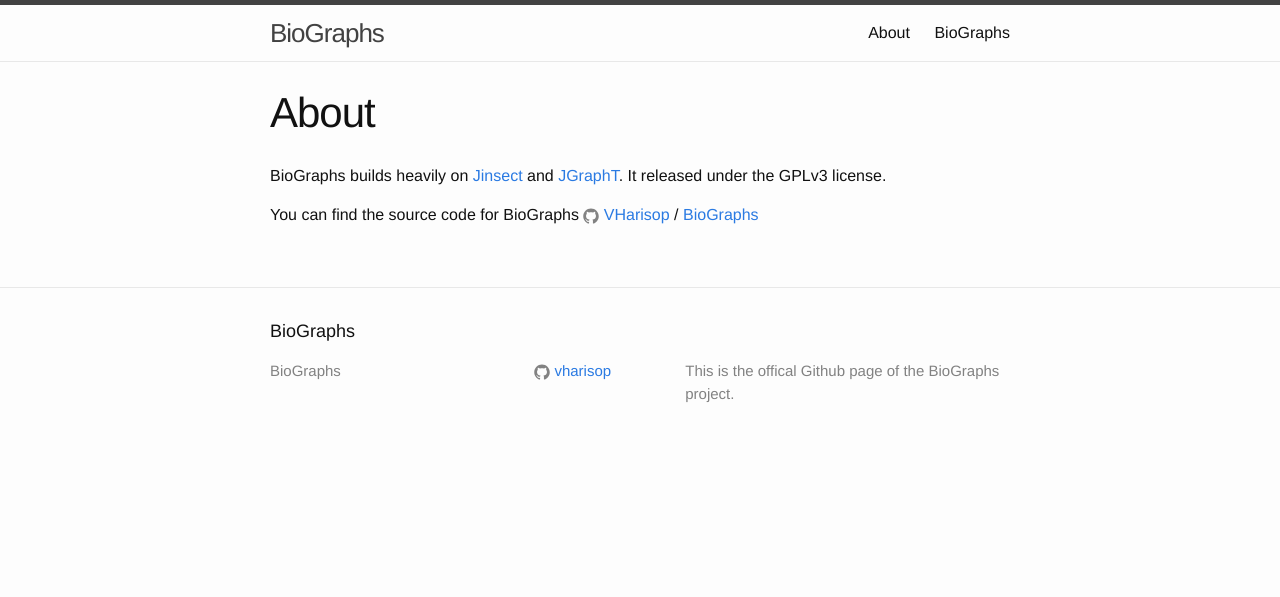
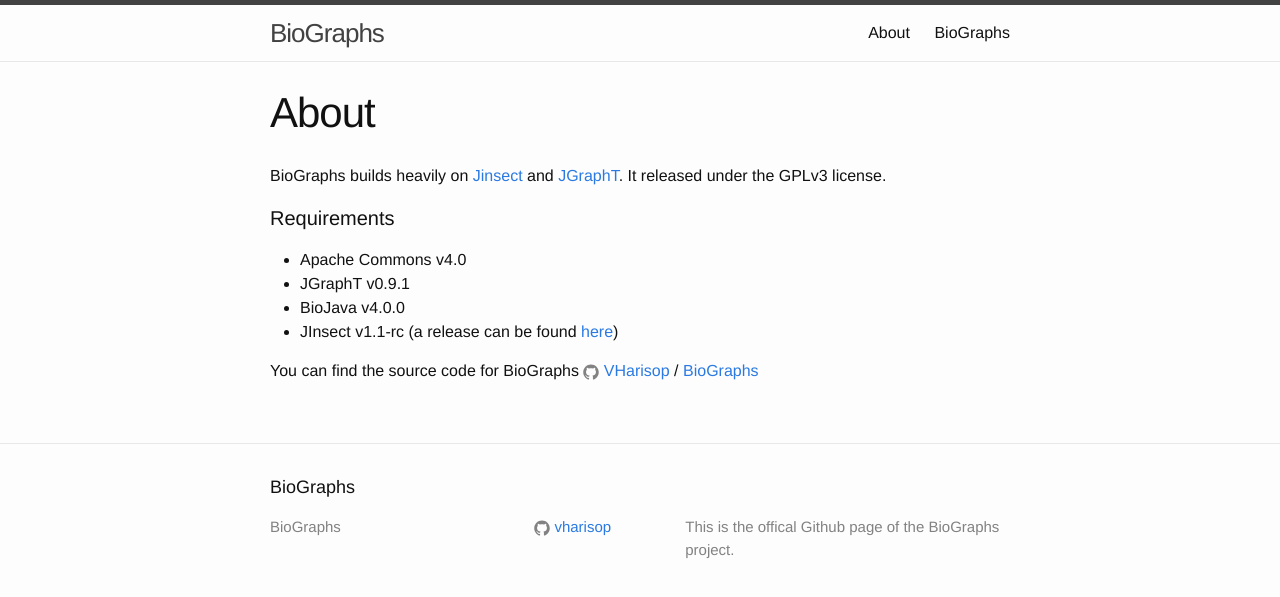
Before and after one commit to VHarisop/BioGraphs, a Jekyll site: the page built from about.md, in a window 1280 px wide. Shown: the top 597 px of the page. Built offline with Jekyll 4.4.1, drawn with Linux system fonts in a browser that asks for light colours.

Commit message:
Updated requirements

```diff
--- a/about.md
+++ b/about.md
@@ -5,9 +5,16 @@
 ---
 BioGraphs builds heavily on [Jinsect][jinsect] and [JGraphT][jgrapht]. It released under the GPLv3 license.
 
+#### Requirements
+* Apache Commons v4.0
+* JGraphT v0.9.1
+* BioJava v4.0.0
+* JInsect v1.1-rc (a release can be found [here][release])
+
 You can find the source code for BioGraphs
 {% include icon-github.html username="VHarisop" %} /
 [BioGraphs](https://github.com/VHarisop/BioGraphs)
 
 [jinsect]: https://github.com/VHarisop/JInsect
 [jgrapht]: https://github.com/jgrapht/jgrapht
+[release]: https://github.com/VHarisop/JInsect/releases/tag/v1.1rc
```
